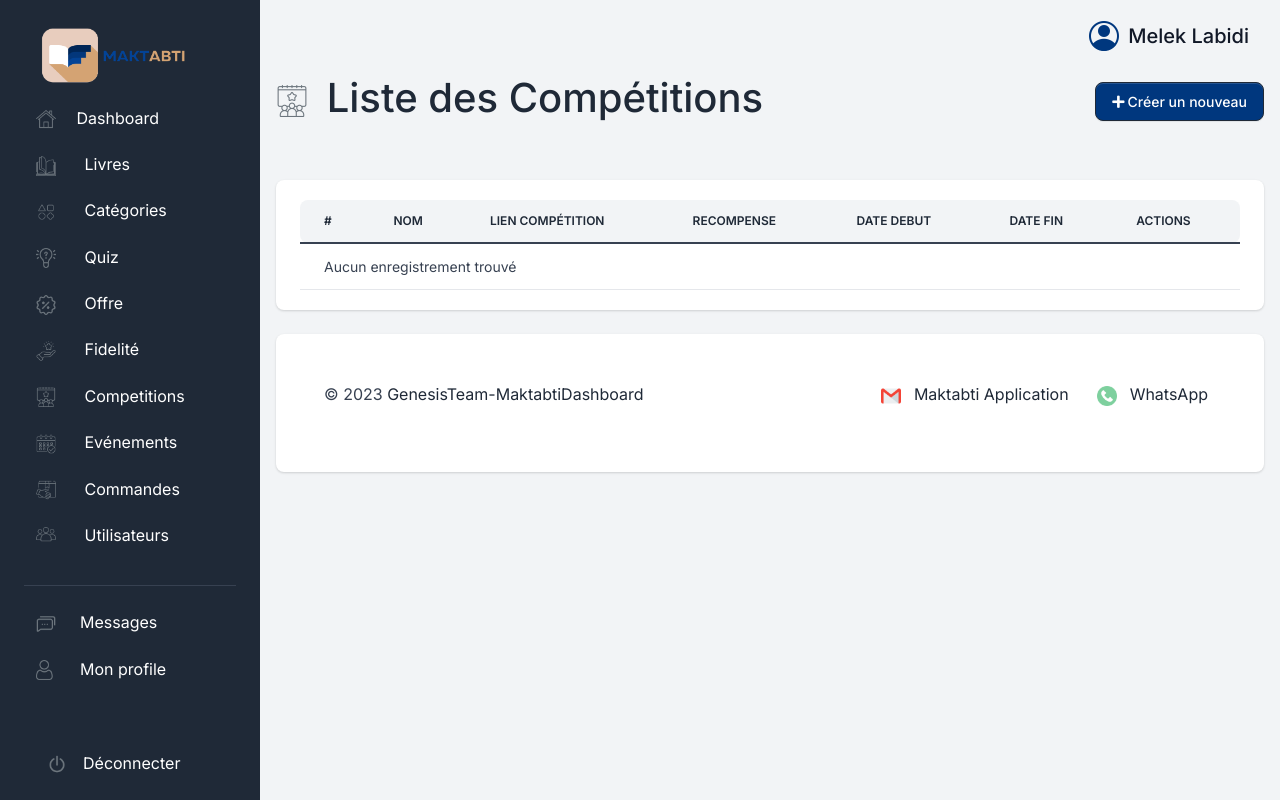
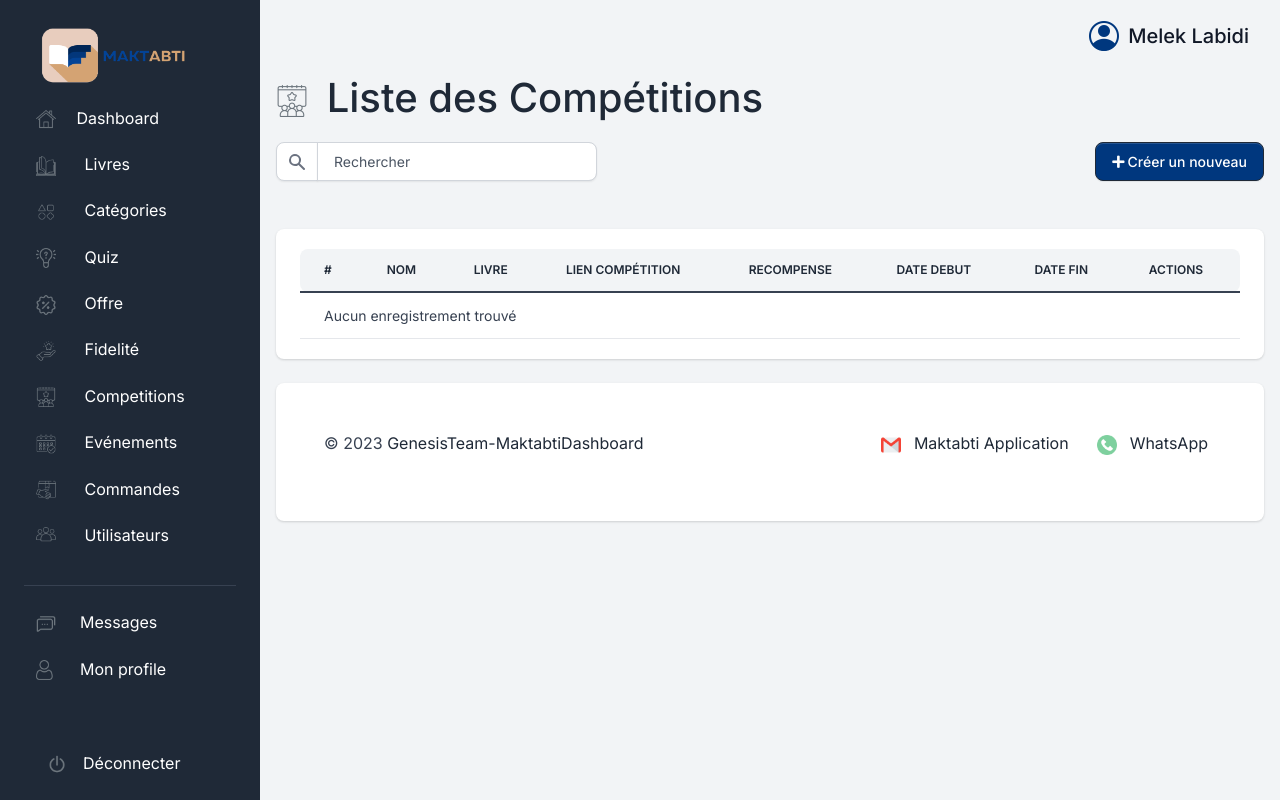
Before and after one commit to PIDEV-3A-2023/Genesis-3A13, a Symfony app: template templates/competition/index.html.twig in a window 1280 px wide. Run offline with Twig, Linux system fonts and the light colour scheme; the template is opened without the code that fills it, so the values that code supplies are empty; some libraries are stand-ins or nearby versions.

Commit message:
search competition by name donee ✅

```diff
--- a/templates/competition/index.html.twig
+++ b/templates/competition/index.html.twig
@@ -15,6 +15,23 @@
 				</span>Liste des Compétitions</h1>
 
 		</div>
+
+	</div>
+	<div class="d-flex justify-content-between w-100 flex-wrap">
+		<div class="mb-3 mb-lg-0">
+			<!-- Search form -->
+        <form  class="navbar-search form-inline" id="navbar-search-main" style="padding-top: 10px;">
+          <div class="input-group input-group-merge search-bar">
+              <span class="input-group-text" id="topbar-addon">
+                <svg class="icon icon-xs" x-description="Heroicon name: solid/search" xmlns="http://www.w3.org/2000/svg" viewBox="0 0 20 20" fill="currentColor" aria-hidden="true">
+                  <path fill-rule="evenodd" d="M8 4a4 4 0 100 8 4 4 0 000-8zM2 8a6 6 0 1110.89 3.476l4.817 4.817a1 1 0 01-1.414 1.414l-4.816-4.816A6 6 0 012 8z" clip-rule="evenodd"></path>
+                </svg>
+              </span>
+              <input type="text" onkeyup="myFunction()" class="form-control" id="nom" name="nom" placeholder="Rechercher" aria-label="Search" aria-describedby="topbar-addon">
+          </div>
+        </form>
+        <!-- / Search form -->
+		</div>
 		<div style="padding-top: 10px;">
 
 			<a href="{{ path('app_competition_new') }}" class="btn btn-primary d-inline-flex align-items-center" style="background-color:#00377E;">
@@ -22,6 +39,8 @@
 				Créer un nouveau</a>
 		</div>
 	</div>
+
+
 	<br>
 {% for type, messages in app.flashes %}
     {% for message in messages %}
@@ -42,12 +61,13 @@
 <br>
 	<div class="card border-0 shadow mb-4">
 		<div class="card-body">
-			<div class="table-responsive">
+			<div class="table-responsive" id="myTable">
 				<table class="table table-centered table-nowrap mb-0 rounded">
 					<thead class="thead-light">
 						<tr>
 							<th class="border-0 rounded-start">#</th>
 							<th class="border-0">Nom</th>
+							<th class="border-0">Livre</th>
 							<th class="border-0">Lien Compétition</th>
 							<th class="border-0">Recompense</th>
 							<th class="border-0">Date Debut</th>
@@ -60,6 +80,7 @@
 							<tr>
 								<td>{{ competition.idCompetition }}</td>
 								<td>{{ competition.nom }}</td>
+								<td>{{ competition.idlivre.titre }}</td>
 								<td>{{ competition.lienCompetition }}</td>
 								<td>{{ competition.recompense }}</td>
 								<td>{{ competition.dateDebut ? competition.dateDebut|date('Y-m-d') : '' }}</td>
@@ -81,5 +102,25 @@
 			</div>
 		</div>
 	</div>
+  <script>
 
+        function myFunction() {
+            var input, filter, table, tr, td, i, txtValue;
+            input = document.getElementById("nom");
+            filter = input.value.toUpperCase();
+            table = document.getElementById("myTable");
+            tr = table.getElementsByTagName("tr");
+            for (i = 0; i < tr.length; i++) {
+                td = tr[i].getElementsByTagName("td")[1];
+                if (td) {
+                    txtValue = td.textContent || td.innerText;
+                    if (txtValue.toUpperCase().indexOf(filter) > -1) {
+                        tr[i].style.display = "";
+                    } else {
+                        tr[i].style.display = "none";
+                    }
+                }
+            }
+        }
+    </script>
 {% endblock %}
```
